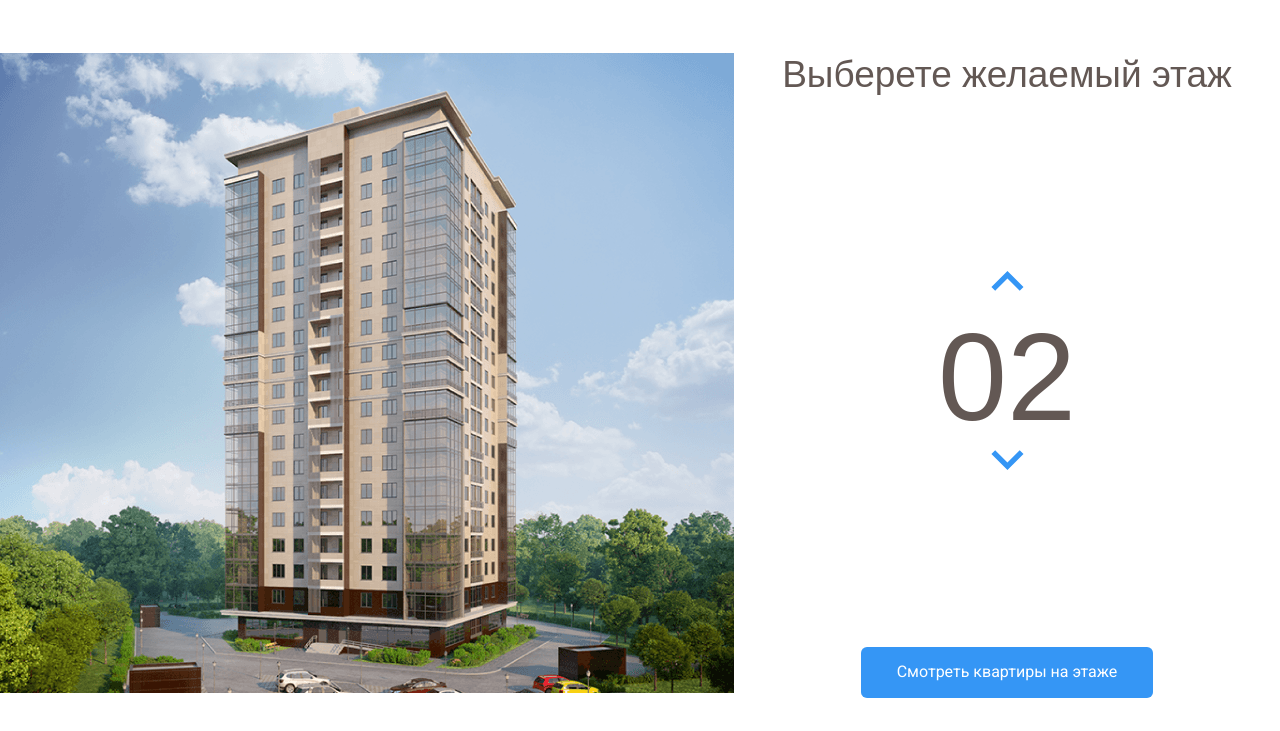
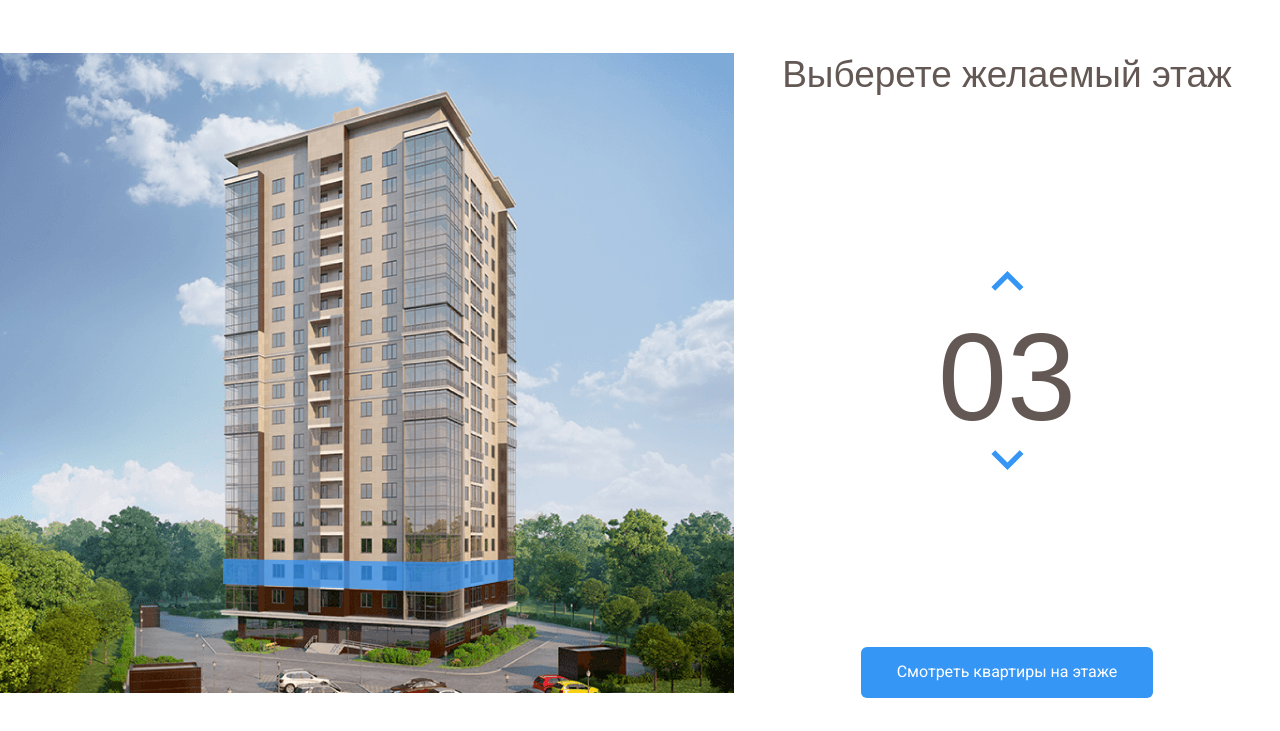
Before and after one commit to Danilazter/Melody, a plain HTML site: page index.html in a window 1280 px wide. Both pictures are taken after a click on the button 1007 px from the left and 351 px from the top of the page. Shown: the part 69-800 px from the top of the page. Drawn offline with nearby package versions, Linux system fonts and the light colour scheme.

Commit message:
Add files via upload

```diff
--- a/css/styles.css
+++ b/css/styles.css
@@ -92,6 +92,9 @@ body {
 .home-image path:hover {
   opacity: 1;
 }
+path.current-floor{
+  opacity: 1;
+}
 .counter-group {
   display: flex;
   flex-direction: column;
--- a/index.html
+++ b/index.html
@@ -55,30 +55,39 @@
                     </pattern>
                     <image id="image0" width="740" height="640" xlink:href="images/home.png" />
                 </defs>
-                <path d="M222 531L442.8 539L512 525.3V547L443.5 566.7L222 555.7V531Z" fill="#3595F6"
+                <path data-floor="02" d="M222 531L442.8 539L512 525.3V547L443.5 566.7L222 555.7V531Z" fill="#3595F6"
                     fill-opacity="0.75" />
-                <path d="M223 531V506L443.3 509.3L513 506V526L443.7 539L223 531Z" fill="#3595F6" fill-opacity="0.75" />
-                <path d="M223 506V481H444H513V504L445 511L223 506Z" fill="#3595F6" fill-opacity="0.75" />
-                <path d="M223 480V455L444.3 451.3L512 458V480H444" fill="#3595F6" fill-opacity="0.75" />
-                <path d="M223 455V429L444.5 425.7L513 436.7V458L444 451.3L223 455Z" fill="#3595F6"
+                <path data-floor="03" d="M223 531V506L443.3 509.3L513 506V526L443.7 539L223 531Z" fill="#3595F6"
                     fill-opacity="0.75" />
-                <path d="M222 429V405.3L443 393L514 416V437.3L443 425L222 429Z" fill="#3595F6" fill-opacity="0.75" />
-                <path d="M222 407V382L444.2 365.7L514 394.3V415L443.7 393.3L222 407Z" fill="#3595F6"
+                <path data-floor="04" d="M223 506V481H444H513V504L445 511L223 506Z" fill="#3595F6"
                     fill-opacity="0.75" />
-                <path d="M222 382V357L444.5 336.7L514 373.3V394L442 365.3L222 382Z" fill="#3595F6"
+                <path data-floor="05" d="M223 480V455L444.3 451.3L512 458V480H444" fill="#3595F6" fill-opacity="0.75" />
+                <path data-floor="06" d="M223 455V429L444.5 425.7L513 436.7V458L444 451.3L223 455Z" fill="#3595F6"
                     fill-opacity="0.75" />
-                <path d="M222 357V333L445 308.3L514 352.3V374L444.7 336L222 357Z" fill="#3595F6" fill-opacity="0.75" />
-                <path d="M222 332V308L444.5 279.3L514 330.3V351L443.7 308.7L222 332Z" fill="#3595F6"
+                <path data-floor="07" d="M222 429V405.3L443 393L514 416V437.3L443 425L222 429Z" fill="#3595F6"
                     fill-opacity="0.75" />
-                <path d="M221 308V284L443.3 251L514 310.3V330L444 279.3L221 308Z" fill="#3595F6" fill-opacity="0.75" />
-                <path d="M222 283V259L443.2 224L513 288V309L444.3 250.7L222 283Z" fill="#3595F6" fill-opacity="0.75" />
-                <path d="M222 259V234L444.3 196L513 266.3V287L444 223L222 259Z" fill="#3595F6" fill-opacity="0.75" />
-                <path d="M222 235V210L442.8 166.3L513 245.3V268L444 194.7L222 235Z" fill="#3595F6"
+                <path data-floor="08" d="M222 407V382L444.2 365.7L514 394.3V415L443.7 393.3L222 407Z" fill="#3595F6"
                     fill-opacity="0.75" />
-                <path d="M223 210V185L443 137L513 222V245L442.3 165.7L223 210Z" fill="#3595F6" fill-opacity="0.75" />
-                <path d="M222 185V160L441.8 108L513 200.3V223L443.3 136.7L222 185Z" fill="#3595F6"
+                <path data-floor="09" d="M222 382V357L444.5 336.7L514 373.3V394L442 365.3L222 382Z" fill="#3595F6"
                     fill-opacity="0.75" />
-                <path d="M222 161V135L444 78.3L513 180V201L443.7 109.3L222 161Z" fill="#3595F6" fill-opacity="0.75" />
+                <path data-floor="10" d="M222 357V333L445 308.3L514 352.3V374L444.7 336L222 357Z" fill="#3595F6"
+                    fill-opacity="0.75" />
+                <path data-floor="11" d="M222 332V308L444.5 279.3L514 330.3V351L443.7 308.7L222 332Z" fill="#3595F6"
+                    fill-opacity="0.75" />
+                <path data-floor="12" d="M221 308V284L443.3 251L514 310.3V330L444 279.3L221 308Z" fill="#3595F6"
+                    fill-opacity="0.75" />
+                <path data-floor="13" d="M222 283V259L443.2 224L513 288V309L444.3 250.7L222 283Z" fill="#3595F6"
+                    fill-opacity="0.75" />
+                <path data-floor="14" d="M222 259V234L444.3 196L513 266.3V287L444 223L222 259Z" fill="#3595F6"
+                    fill-opacity="0.75" />
+                <path data-floor="15" d="M222 235V210L442.8 166.3L513 245.3V268L444 194.7L222 235Z" fill="#3595F6"
+                    fill-opacity="0.75" />
+                <path data-floor="16" d="M223 210V185L443 137L513 222V245L442.3 165.7L223 210Z" fill="#3595F6"
+                    fill-opacity="0.75" />
+                <path data-floor="17" d="M222 185V160L441.8 108L513 200.3V223L443.3 136.7L222 185Z" fill="#3595F6"
+                    fill-opacity="0.75" />
+                <path data-floor="18" d="M222 161V135L444 78.3L513 180V201L443.7 109.3L222 161Z" fill="#3595F6"
+                    fill-opacity="0.75" />
             </svg>
         </div>
         <!-- /.main-image -->
@@ -97,6 +106,9 @@
         </div>
         <!-- /.main-info -->
     </main>
+    <script src="https://code.jquery.com/jquery-3.6.0.min.js"
+        integrity="sha256-/xUj+3OJU5yExlq6GSYGSHk7tPXikynS7ogEvDej/m4=" crossorigin="anonymous"></script>
+    <script src="js/main.js"></script>
 </body>
 
 </html>
--- /dev/null
+++ b/js/main.js
@@ -0,0 +1,37 @@
+$(document).ready(function () {
+    var currentFloor = 2;  // Переменная, где хранится текущий этаж
+    var floorPath = $(".home-image path"); // каждый отдельный этаж в SVG
+    var counterUp = $(".counter-up") /* кнопка увеличения этажа*/
+    var counterDown = $(".counter-down"); /* кнопка меньшения этажа */
+
+
+    // функция при наведении мышью на этаж
+    floorPath.on("mouseover", function () {
+         floorPath.removeClass("current-floor"); //удаляем активный класс у этажей
+        currentFloor = $(this).attr("data-floor"); // получаем значение текущего этажа
+        $(".counter").text(currentFloor); // записываем значение этажа в счетчик справа
+    });
+
+    counterUp.on("click", function () { // отслеживаем клик по кнопке вверх
+            // проверяем значение этажа, оно не должно быть больше 18
+        if (currentFloor < 18) {
+            currentFloor++; // прибавляем один этаж
+        usCurrentFloor = currentFloor.toLocaleString("en-Us", { minimumIntegerDigits: 2, useGroupping: false }); // форматируем переменную с этажом, чтобы было не 01 а не 1
+            $(".counter").text(usCurrentFloor); // записываем значение счетчика справа
+            floorPath.removeClass("current-floor"); //удаляем активный класс у этажей
+            $(`[data-floor=${usCurrentFloor}]`).toggleClass("current-floor"); // подсвечиваем текущий этаж
+       }
+    });
+
+    counterDown.on("click", function () {  // отслеживаем клик по кнопке вниз
+        // проверяем значение этажа, оно не должно быть меньше 2
+        if (currentFloor > 2) {
+            currentFloor--; // убавляем один этаж
+             usCurrentFloor = currentFloor.toLocaleString("en-Us", { minimumIntegerDigits: 2, useGroupping: false }); // форматируем переменную с этажом, чтобы было не 01 а не 1
+            $(".counter").text(usCurrentFloor); // записываем значение счетчика справа
+             floorPath.removeClass("current-floor"); //удаляем активный класс у этажей
+            $(`[data-floor=${usCurrentFloor}]`).toggleClass("current-floor"); // подсвечиваем текущий этаж
+       }
+
+    })
+    });
```
